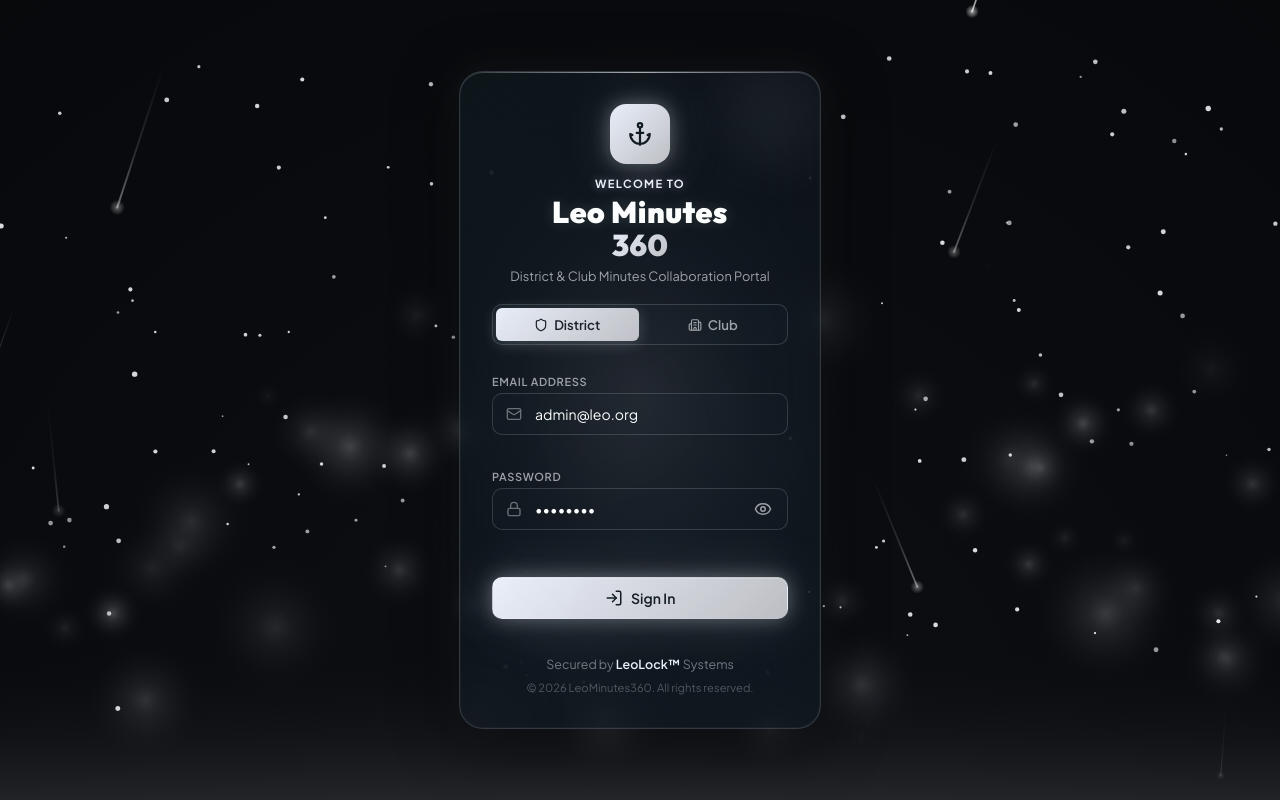
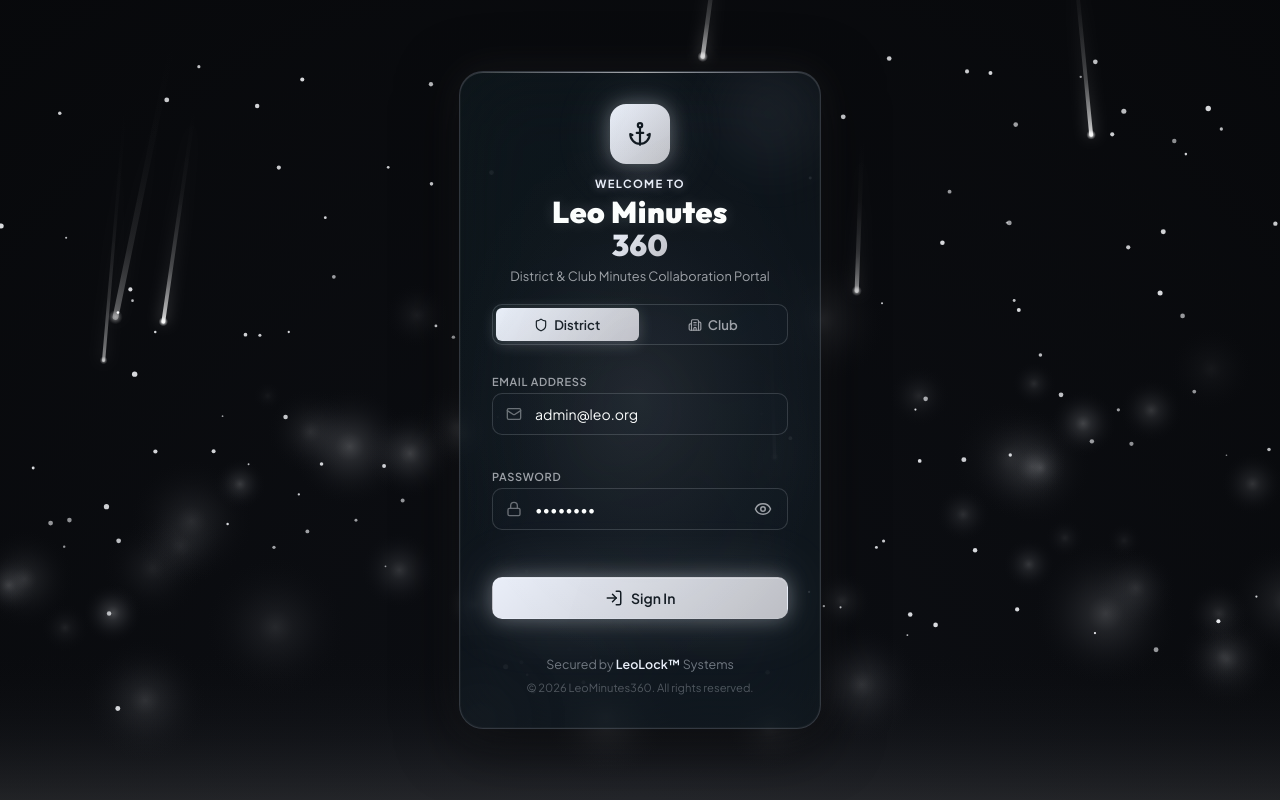
Before and after one commit to Dinath2003/Leo-Minutes-360, a website: page index.html in a window 1280 px wide. Drawn offline with nearby package versions, Linux system fonts and the light colour scheme; animation ran at ten frames a second.

Commit message:
feat: align comet rendering physics and visuals exactly with Project Leo LMS comets

```diff
--- a/index.html
+++ b/index.html
@@ -11,7 +11,7 @@
   <link href="https://fonts.googleapis.com/css2?family=Outfit:wght@400;500;600;700;800;900&family=Plus+Jakarta+Sans:wght@400;500;600;700&display=swap" rel="stylesheet">
 
   <!-- Styling Stylesheets -->
-  <link rel="stylesheet" href="style.css?v=1.3">
+  <link rel="stylesheet" href="style.css?v=1.4">
 
   <!-- Lucide Icons -->
   <script src="https://unpkg.com/lucide@latest"></script>
@@ -136,6 +136,6 @@
   </div>
 
   <!-- Interactive Script -->
-  <script src="script.js?v=1.3"></script>
+  <script src="script.js?v=1.4"></script>
 </body>
 </html>
--- a/script.js
+++ b/script.js
@@ -153,51 +153,77 @@ function initParticles() {
 
   // ---- Comet (falling streak from top) ----
   class Comet {
-    constructor(init) { this.reset(init); }
+    constructor(init = false) { this.reset(init); }
+
     reset(init = false) {
-      this.x    = rand(0, W);
-      this.y    = init ? rand(-200, 0) : rand(-80, -10);
-      this.len  = rand(60, 160);
-      this.spd  = rand(6, 18);
-      this.ang  = rand(Math.PI * 0.35, Math.PI * 0.65); // mostly downward
-      this.vx   = Math.cos(this.ang) * this.spd * rand(-0.3, 0.3);
-      this.vy   = Math.sin(this.ang) * this.spd;
-      this.size = rand(0.8, 2.0);
+      this.x = rand(W * 0.05, W * 0.95);
+      this.y = init ? rand(-H, 0) : rand(-120, -20);
+      const angle = rand(-0.22, 0.22);
+      const speed = rand(4.5, 10);
+      this.vx = Math.sin(angle) * speed;
+      this.vy = Math.cos(angle) * speed;
+      this.tailLen = rand(120, 280);
+      this.size = rand(1.5, 3.2);
+      this.alpha = rand(0.55, 0.95);
       this.life = 0;
-      this.maxLife = randI(50, 130);
-      this.alpha = rand(0.55, 0.95);
+      this.maxLife = randI(60, 140);
+      this.hue = 210; // Silver base (0% sat = pure grey/white)
     }
+
     update() {
-      this.life++;
       this.x += this.vx;
       this.y += this.vy;
-      if (this.life >= this.maxLife || this.y > H + 50 || this.x < -50 || this.x > W + 50) this.reset();
+      this.life++;
+      if (this.y > H + this.tailLen || this.x < -this.tailLen || this.x > W + this.tailLen || this.life > this.maxLife) {
+        this.reset(false);
+      }
     }
+
     draw() {
-      const p = this.life / this.maxLife;
-      const a = this.alpha * (1 - p);
-      // tail: from transparent → bright white tip
-      const tailX = this.x - Math.cos(this.ang) * this.len;
-      const tailY = this.y - Math.sin(this.ang) * this.len;
-      const g = ctx.createLinearGradient(tailX, tailY, this.x, this.y);
-      g.addColorStop(0, `rgba(255, 255, 255, 0)`);
-      g.addColorStop(0.6, `rgba(220, 230, 240, ${a * 0.35})`);
-      g.addColorStop(1,   `rgba(255, 255, 255, ${a})`);
+      const lifeFrac = this.life / this.maxLife;
+      const fadeIn = Math.min(this.life / 20, 1);
+      const fadeOut = lifeFrac > 0.75 ? 1 - (lifeFrac - 0.75) / 0.25 : 1;
+      const opacity = this.alpha * fadeIn * fadeOut;
+      if (opacity <= 0.01) return;
+
+      const len = Math.sqrt(this.vx * this.vx + this.vy * this.vy);
+      const nx = -this.vx / len;
+      const ny = -this.vy / len;
+      const tx = this.x + nx * this.tailLen;
+      const ty = this.y + ny * this.tailLen;
+
+      const grad = ctx.createLinearGradient(this.x, this.y, tx, ty);
+      grad.addColorStop(0,    `hsla(${this.hue}, 0%, 95%, ${opacity})`);
+      grad.addColorStop(0.05, `hsla(${this.hue}, 0%, 85%, ${opacity * 0.85})`);
+      grad.addColorStop(0.25, `hsla(${this.hue}, 0%, 65%, ${opacity * 0.40})`);
+      grad.addColorStop(0.6,  `hsla(${this.hue}, 0%, 35%, ${opacity * 0.12})`);
+      grad.addColorStop(1,    `hsla(${this.hue}, 0%, 15%, 0)`);
+
+      ctx.save();
+      ctx.strokeStyle = grad;
+      ctx.lineWidth = this.size * 2;
+      ctx.lineCap = 'round';
+      ctx.shadowBlur = 14;
+      ctx.shadowColor = `rgba(255, 255, 255, ${opacity * 0.5})`;
       ctx.beginPath();
-      ctx.moveTo(tailX, tailY);
-      ctx.lineTo(this.x, this.y);
-      ctx.strokeStyle = g;
-      ctx.lineWidth = this.size;
-      ctx.lineCap = 'round';
+      ctx.moveTo(this.x, this.y);
+      ctx.lineTo(tx, ty);
       ctx.stroke();
-      // bright tip glow
-      const tipG = ctx.createRadialGradient(this.x, this.y, 0, this.x, this.y, this.size * 4);
-      tipG.addColorStop(0, `rgba(255, 255, 255, ${a * 0.9})`);
-      tipG.addColorStop(1, `rgba(255, 255, 255, 0)`);
+      ctx.restore();
+
+      // Nucleus dot
+      ctx.save();
+      ctx.shadowBlur = 20;
+      ctx.shadowColor = `rgba(255, 255, 255, ${opacity * 0.8})`;
+      const nGrad = ctx.createRadialGradient(this.x, this.y, 0, this.x, this.y, this.size * 2.5);
+      nGrad.addColorStop(0,   `hsla(0, 0%, 100%, ${opacity})`);
+      nGrad.addColorStop(0.4, `hsla(${this.hue}, 0%, 90%, ${opacity * 0.75})`);
+      nGrad.addColorStop(1,   `hsla(${this.hue}, 0%, 60%, 0)`);
       ctx.beginPath();
-      ctx.arc(this.x, this.y, this.size * 4, 0, Math.PI * 2);
-      ctx.fillStyle = tipG;
+      ctx.arc(this.x, this.y, this.size * 2.5, 0, Math.PI * 2);
+      ctx.fillStyle = nGrad;
       ctx.fill();
+      ctx.restore();
     }
   }
 
```
